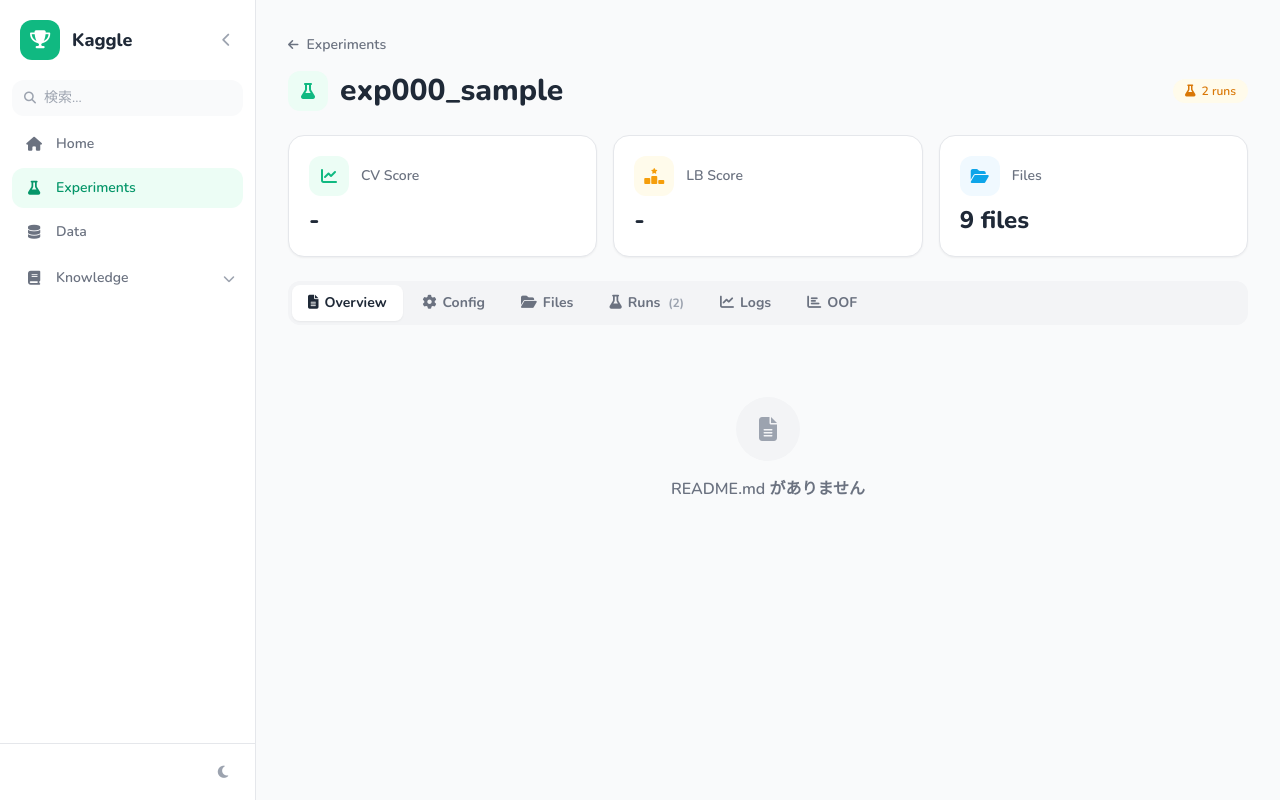
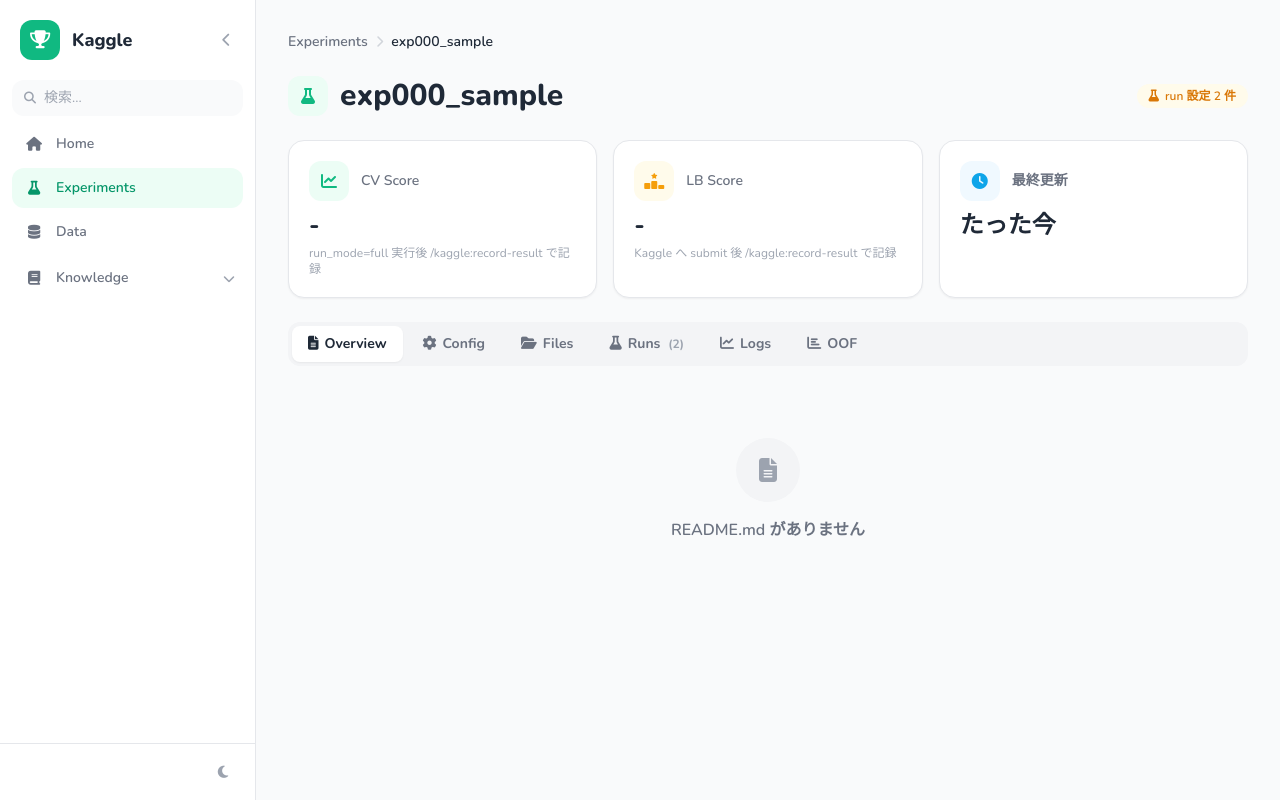
Before and after one commit to Prgckwb/kaggle-template, a FastAPI app: page /experiments/exp000_sample in a window 1280 px wide. Run offline with FastAPI, Linux system fonts and the light colour scheme; some libraries are stand-ins or nearby versions.

Commit message:
🎨 実験・Knowledge ページの表示整合と空状態の改善
- 実験ステータスをスコア/実行痕跡から導出（記録済み/スコア未記録/未着手）
  し「inference.py があれば complete」の嘘を解消
- 実験詳細: パンくず統一、run 設定/ckpt 件数の表記明確化、Files カード→
  最終更新、CV/LB 未記録時に次の一手（record-result）を表示
- 空状態を日本語化し、スキル（record-result / past-solutions 等）への
  導線を hint として追加
- "1 folds" の複数形バグ修正、英語 UI 文言を日本語に統一

Co-Authored-By: Claude Fable 5 <noreply@anthropic.com>

```diff
--- a/app/templates/components/_empty_state.html
+++ b/app/templates/components/_empty_state.html
@@ -1,11 +1,14 @@
-{% macro empty_state(message="データがありません", icon="fa-inbox", action_text="", action_url="") %}
+{% macro empty_state(message="データがありません", icon="fa-inbox", action_text="", action_url="", hint="") %}
 <div class="text-center py-12">
     <div class="inline-flex items-center justify-center w-16 h-16 bg-gray-100 dark:bg-gray-700 rounded-full mb-4">
-        <i class="fa-solid {{ icon }} text-gray-400 dark:text-gray-500 text-2xl"></i>
+        <i class="fa-solid {{ icon }} text-gray-400 dark:text-gray-500 text-2xl" aria-hidden="true"></i>
     </div>
     <p class="text-gray-500 dark:text-gray-400 font-semibold">{{ message }}</p>
+    {% if hint %}
+    <p class="mt-2 text-xs text-gray-400 dark:text-gray-500 max-w-md mx-auto leading-relaxed">{{ hint }}</p>
+    {% endif %}
     {% if action_text %}
-    <a href="{{ action_url }}" class="mt-3 inline-block text-emerald-500 font-bold text-sm hover:underline">
+    <a href="{{ action_url }}" class="mt-3 inline-block text-emerald-600 dark:text-emerald-400 font-bold text-sm hover:underline">
         {{ action_text }}
     </a>
     {% endif %}
--- a/app/templates/experiments/detail.html
+++ b/app/templates/experiments/detail.html
@@ -6,35 +6,38 @@
 
 {% block content %}
 
-<!-- Back link -->
-<a href="/experiments" class="inline-flex items-center gap-2 text-sm text-gray-500 dark:text-gray-400 hover:text-emerald-500 font-semibold mb-4 transition-colors">
-    <i class="fa-solid fa-arrow-left text-xs"></i>
-    Experiments
-</a>
+<!-- Breadcrumb -->
+<nav class="flex items-center gap-2 text-sm text-gray-500 dark:text-gray-400 mb-6" aria-label="パンくずリスト">
+    <a href="/experiments" class="hover:text-emerald-500 font-semibold transition-colors">Experiments</a>
+    <i class="fa-solid fa-chevron-right text-xs text-gray-300 dark:text-gray-500" aria-hidden="true"></i>
+    <span class="font-semibold text-gray-800 dark:text-gray-100">{{ exp.name }}</span>
+</nav>
 
 <!-- Header -->
 <div class="flex items-center justify-between mb-6">
     <div class="flex items-center gap-3">
         <div class="w-10 h-10 bg-emerald-50 dark:bg-emerald-900/30 rounded-xl flex items-center justify-center">
-            <i class="fa-solid fa-flask text-emerald-500"></i>
+            <i class="fa-solid fa-flask text-emerald-500" aria-hidden="true"></i>
         </div>
         <h1 class="text-3xl font-extrabold text-gray-800 dark:text-gray-100">{{ exp.name }}</h1>
     </div>
     <div class="flex items-center gap-2">
         {% if exp.runs %}
-            {{ badge(exp.runs|length ~ " runs", color="amber", icon="fa-flask") }}
+            {{ badge("run 設定 " ~ exp.runs|length ~ " 件", color="amber", icon="fa-flask") }}
         {% endif %}
         {% if exp.checkpoints %}
-            {{ badge(exp.checkpoints|length ~ " ckpt", color="sky", icon="fa-weight-hanging") }}
+            {{ badge("ckpt " ~ exp.checkpoints|length ~ " 件", color="sky", icon="fa-weight-hanging") }}
         {% endif %}
     </div>
 </div>
 
 <!-- Score cards -->
-<div class="grid grid-cols-3 gap-4 mb-6">
-    {{ metric_card("CV Score", exp.cv, icon="fa-chart-line", color="emerald") }}
-    {{ metric_card("LB Score", exp.lb, icon="fa-ranking-star", color="amber") }}
-    {{ metric_card("Files", exp.files|length ~ " files", icon="fa-folder-open", color="sky") }}
+<div class="grid grid-cols-1 sm:grid-cols-3 gap-4 mb-6">
+    {{ metric_card("CV Score", exp.cv, icon="fa-chart-line", color="emerald",
+                   subtitle="" if exp.cv != "-" else "run_mode=full 実行後 /kaggle:record-result で記録") }}
+    {{ metric_card("LB Score", exp.lb, icon="fa-ranking-star", color="amber",
+                   subtitle="" if exp.lb != "-" else "Kaggle へ submit 後 /kaggle:record-result で記録") }}
+    {{ metric_card("最終更新", exp.last_modified|timeago if exp.last_modified else "-", icon="fa-clock", color="sky") }}
 </div>
 
 <!-- Tabs -->
--- a/app/templates/partials/_experiment_log_detail.html
+++ b/app/templates/partials/_experiment_log_detail.html
@@ -167,5 +167,5 @@
 </script>
 
 {% elif not summary %}
-{{ empty_state("No metrics data found for this run.", "fa-chart-line") }}
+{{ empty_state("この run のメトリクスデータがありません", "fa-chart-line") }}
 {% endif %}
--- a/app/templates/partials/_experiment_logs.html
+++ b/app/templates/partials/_experiment_logs.html
@@ -23,7 +23,7 @@
                 {% if log.cv_score is not none %}
                 {{ badge("CV: " ~ "%.4f" | format(log.cv_score), color="emerald", icon="fa-chart-line") }}
                 {% endif %}
-                {{ badge(log.fold_count ~ " folds", color="sky", icon="fa-layer-group") }}
+                {{ badge("fold × " ~ log.fold_count, color="sky", icon="fa-layer-group") }}
                 <i class="fa-solid fa-chevron-right text-xs text-gray-300 dark:text-gray-500 ml-1"></i>
             </div>
         </div>
@@ -31,5 +31,5 @@
     {% endfor %}
 </div>
 {% else %}
-{{ empty_state("No training logs found. Run training to generate logs.", "fa-chart-line") }}
+{{ empty_state("学習ログがありません", "fa-chart-line", hint="run_mode=debug でパイプラインを確認 → fold0 / full で学習すると、メトリクスの推移がここに表示されます。") }}
 {% endif %}
--- a/app/templates/partials/_experiment_oof.html
+++ b/app/templates/partials/_experiment_oof.html
@@ -148,5 +148,5 @@
 </div>
 {% else %}
 {% from "components/_empty_state.html" import empty_state %}
-{{ empty_state("OOF predictions not found. Run inference first.", "fa-chart-bar") }}
+{{ empty_state("OOF 予測がありません", "fa-chart-bar", hint="run_mode=full で全 fold を学習すると output/{run_name}/oof_predictions.csv が生成され、ここで分析できます。") }}
 {% endif %}
--- a/app/templates/partials/_experiment_runs.html
+++ b/app/templates/partials/_experiment_runs.html
@@ -81,5 +81,5 @@ function toggleRunDetail(idx, expName, runName) {
 }
 </script>
 {% else %}
-{{ empty_state("No runs found. Add a run config to config/ directory.", "fa-flask") }}
+{{ empty_state("run 設定がありません", "fa-flask", hint="config/run{NNN}-{subtitle}.yaml を追加すると小実験として表示されます。/kaggle:new-experiment で対話的に作成できます。") }}
 {% endif %}
--- a/app/templates/partials/_experiment_scores.html
+++ b/app/templates/partials/_experiment_scores.html
@@ -57,5 +57,8 @@
     });
 </script>
 {% else %}
-<p class="text-sm text-gray-400 dark:text-gray-500 text-center py-8">No experiment scores available</p>
+{% from "components/_empty_state.html" import empty_state %}
+<div class="bg-white dark:bg-gray-800 rounded-2xl shadow-sm border border-gray-200 dark:border-gray-700">
+{{ empty_state("スコアが記録された実験はまだありません", "fa-chart-line", hint="run_mode=full で学習して /kaggle:record-result でスコアを記録すると、実験ごとの CV/LB 推移がここに表示されます。") }}
+</div>
 {% endif %}
--- a/app/templates/partials/_leaderboard_card.html
+++ b/app/templates/partials/_leaderboard_card.html
@@ -15,8 +15,8 @@
                     hx-swap="outerHTML"
                     hx-indicator="#lb-spinner"
                     class="text-gray-400 hover:text-emerald-500 transition-colors cursor-pointer"
-                    title="更新">
-                <i class="fa-solid fa-arrows-rotate text-xs"></i>
+                    title="更新" aria-label="Leaderboard を更新">
+                <i class="fa-solid fa-arrows-rotate text-xs" aria-hidden="true"></i>
             </button>
             <span id="lb-spinner" class="htmx-indicator">
                 <i class="fa-solid fa-spinner fa-spin text-xs text-emerald-500"></i>
```
Also changed, not shown: app/templates/knowledge/category.html (+7 -1 lines), app/templates/partials/_experiment_list.html (+8 -8 lines).
